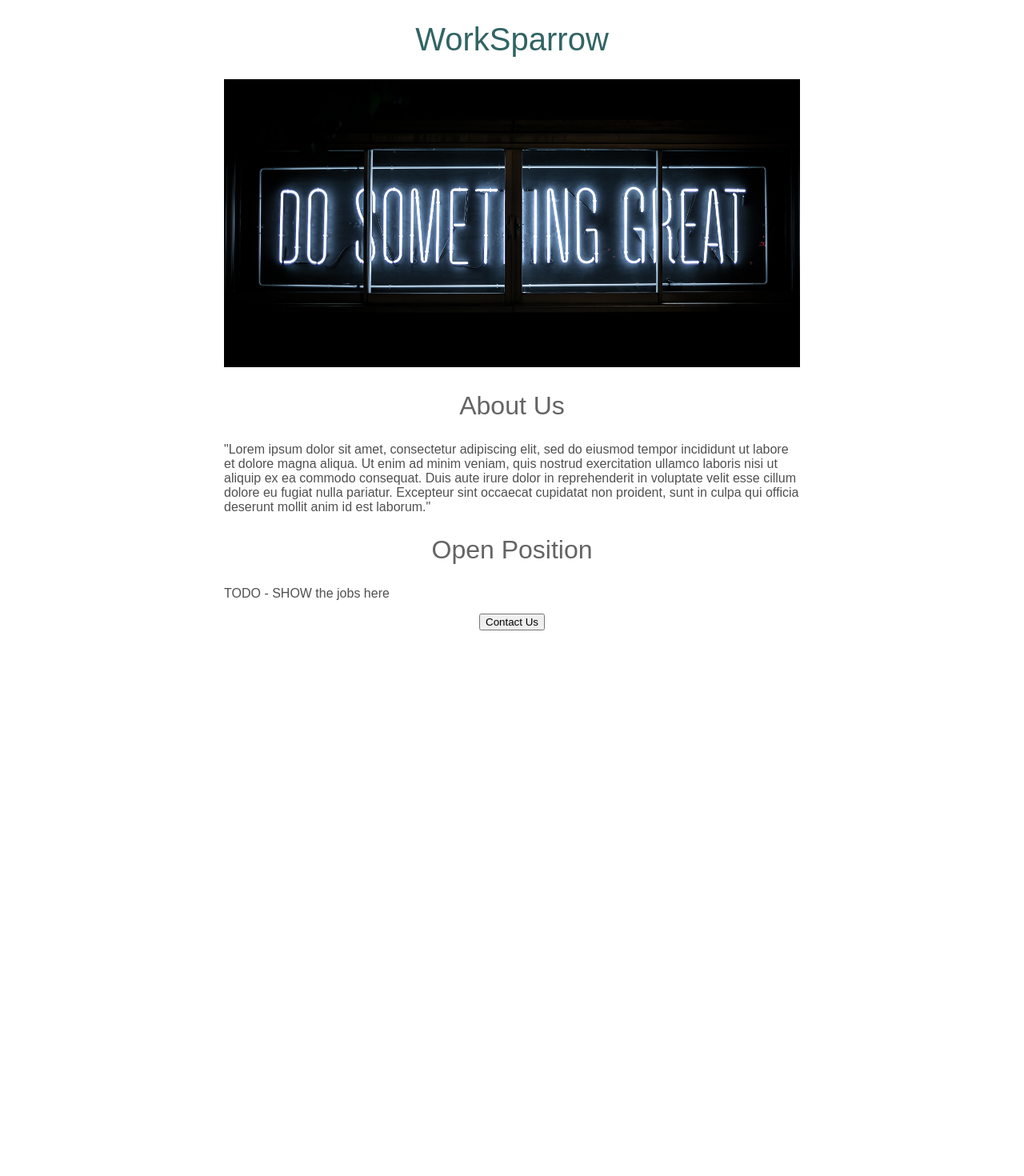
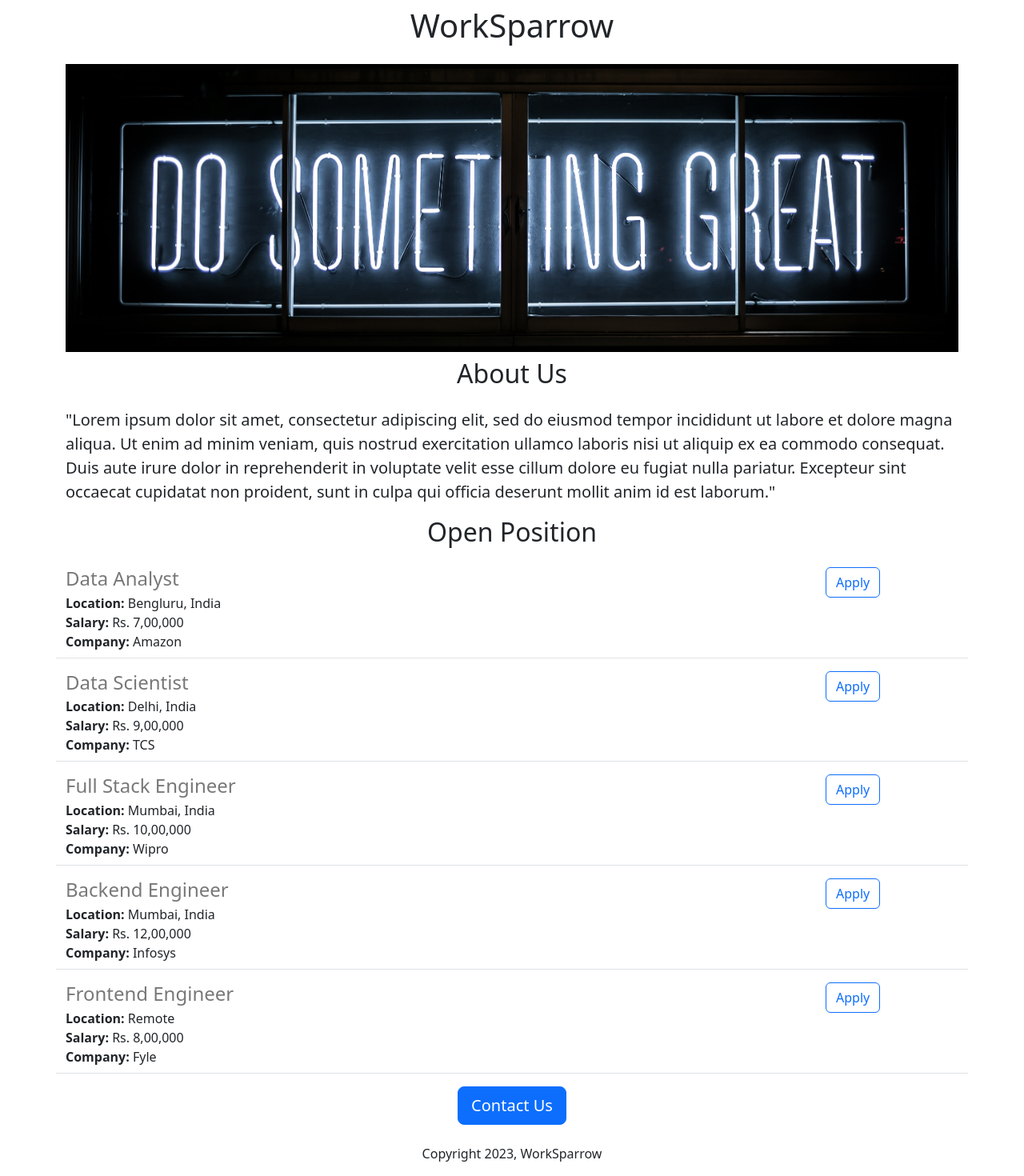
Before and after one commit to akashkawale2/WorkSparrow, a Flask app: page / in a window 1280 px wide. Shown: the whole page at 80% size. Before the commit the page ends 788 px from the top, so only its background shows below. Run offline with Flask 2, Linux system fonts and the light colour scheme.

Commit message:
added dynamic data and route

```diff
--- a/app.py
+++ b/app.py
@@ -1,11 +1,52 @@
-from flask import Flask, render_template
+from flask import Flask, render_template, jsonify
 
 app = Flask(__name__)
 
+JOBS = [
+  {
+    'id': 1,
+    'title': 'Data Analyst',
+    'company': 'Amazon',
+    'location': 'Bengluru, India',
+    'salary': 'Rs. 7,00,000'
+  },
+  {
+    'id': 2,
+    'title': 'Data Scientist',
+    'company': 'TCS',
+    'location': 'Delhi, India',
+    'salary': 'Rs. 9,00,000'
+  },
+  {
+    'id': 3,
+    'title': 'Full Stack Engineer',
+    'company': 'Wipro',
+    'location': 'Mumbai, India',
+    'salary': 'Rs. 10,00,000'
+  },
+  {
+    'id': 4,
+    'title': 'Backend Engineer',
+    'company': 'Infosys',
+    'location': 'Mumbai, India',
+    'salary': 'Rs. 12,00,000'
+  },
+  {
+    'id': 5,
+    'title': 'Frontend Engineer',
+    'company': 'Fyle',
+    'location': 'Remote',
+    'salary': 'Rs. 8,00,000'
+  },
+]
 
 @app.route("/")
 def hello_world():
-  return render_template('home.html')
+  return render_template('home.html', jobs=JOBS)
+
+@app.route("/api/jobs")
+def list_jobs():
+  return jsonify(JOBS)
 
 if __name__ == "__main__":
   app.run(host='0.0.0.0', debug=True)
--- a/templates/home.html
+++ b/templates/home.html
@@ -1,48 +1,34 @@
 <!DOCTYPE html>
 <html>
   <head>
+    <meta charset="utf-8">
+    <meta name="viewport" content="width=device-width, initial-scale=1">
     <title>WorkSparrow</title>
+        <link href="https://cdn.jsdelivr.net/npm/bootstrap@5.3.0-alpha3/dist/css/bootstrap.min.css" rel="stylesheet" integrity="sha384-KK94CHFLLe+nY2dmCWGMq91rCGa5gtU4mk92HdvYe+M/SXH301p5ILy+dN9+nJOZ" crossorigin="anonymous">
   <style>
-      h1 {
-        font-size: 40px;
-        font-family: sans-serif;
-        font-weight: normal;
-        color: rgb(50, 100, 100);
-        text-align: center;
-      }
-      h2 {
-        font-family: sans-serif;
-        font-size: 32px;
-        text-align: center;
-        color: rgb(100, 100, 100);
-        font-weight: normal;
-      }
-      .bodytext {
-        font-family: sans-serif;
-        color: rgb(80, 80, 80);
-      }
     #banner {
+      height: 360px;
       width: 100%;
-        height: 360px;
       object-fit: cover;
-      }
-      #container {
-        max-width: 720px;
-        margin: 0 auto 0 auto;
     }
   </style>
   </head>
   <body>
-    <div id="container">
-    <h1>WorkSparrow</h1>
-    <img id="banner"
+    <div class="container">
+    <h1 class="text-center mt-2 mb-4">WorkSparrow</h1>
+    <img class="img-fluid" id="banner"
        src="https://wakesparrow.aakash2.repl.co/static/banner.jpg">
-    <h2>About Us</h2>
-    <p class="bodytext">"Lorem ipsum dolor sit amet, consectetur adipiscing elit, sed do eiusmod tempor incididunt ut labore et dolore magna aliqua. Ut enim ad minim veniam, quis nostrud exercitation ullamco laboris nisi ut aliquip ex ea commodo consequat. Duis aute irure dolor in reprehenderit in voluptate velit esse cillum dolore eu fugiat nulla pariatur. Excepteur sint occaecat cupidatat non proident, sunt in culpa qui officia deserunt mollit anim id est laborum."</p>
-    <h2>Open Position</h2>
-    <p class="bodytext">TODO - SHOW the jobs here</p>
-      <div style="text-align: center">
-        <button>Contact Us</button>
+    <h2 class="text-center mt-2 mb-4">About Us</h2>
+    <p class="lead">"Lorem ipsum dolor sit amet, consectetur adipiscing elit, sed do eiusmod tempor incididunt ut labore et dolore magna aliqua. Ut enim ad minim veniam, quis nostrud exercitation ullamco laboris nisi ut aliquip ex ea commodo consequat. Duis aute irure dolor in reprehenderit in voluptate velit esse cillum dolore eu fugiat nulla pariatur. Excepteur sint occaecat cupidatat non proident, sunt in culpa qui officia deserunt mollit anim id est laborum."</p>
+    <h2 class="text-center mt-2 mb-4">Open Position</h2>
+    <div>
+      {% for jobs in jobs%}
+        {% include 'jobitem.html' %}
+      {% endfor %}
+    </div>
+      <div class="text-center">
+        <button class="btn btn-primary btn-lg">Contact Us</button>
+        <p class="mt-4">Copyright 2023, WorkSparrow</p>
       </div>
 
     </div>
--- /dev/null
+++ b/templates/jobitem.html
@@ -0,0 +1,21 @@
+<div class="border-bottom row" style="margin-bottom: 16px; padding-bottom: 8px;">
+  <div class="col-10">
+      <h4 style="color:rgb(120,120,120); margin-bottom: 4px;">                 {{jobs['title']}}</h4>
+
+      <div>
+        <b>Location: </b> {{jobs['location']}}
+      </div>
+      <div>
+        <b>Salary: </b> {{jobs['salary']}}
+      </div>
+      <div>
+        <b>Company: </b> {{jobs['company']}}
+      </div>
+  </div>
+  <div class="col-2">
+    <button type="button" class="btn btn-outline-primary">Apply</button>
+
+
+  </div>
+
+</div>
```
Lines whose indentation alone changed are shown as unchanged.
